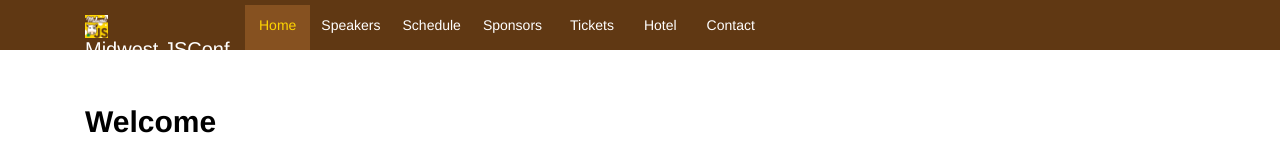
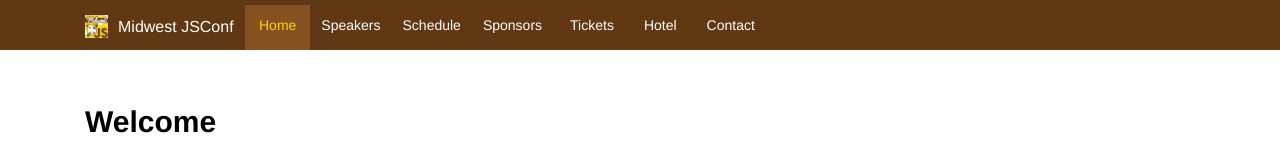
Before and after one commit to evo2013/JSConf-MW, a plain HTML site: page index.html in a window 1280 px wide. Shown: the top 160 px of the page. Drawn offline with nearby package versions, Linux system fonts and the light colour scheme.

Commit message:
logo tweak

```diff
--- a/style.css
+++ b/style.css
@@ -58,12 +58,14 @@ body {
 }
 #logolink h3 {
 	display: inline-block;
-	font-size: 20px;
+	font-size: 16px;
 	color: white;
 	vertical-align: middle;
 	font-weight: lighter;
 	float: left;
-	margin-right: 15px;
+	padding-top: 3px;
+	box-sizing: border-box;
+	margin-right: 10px;
 }
 ul {
 	float: left;
```
